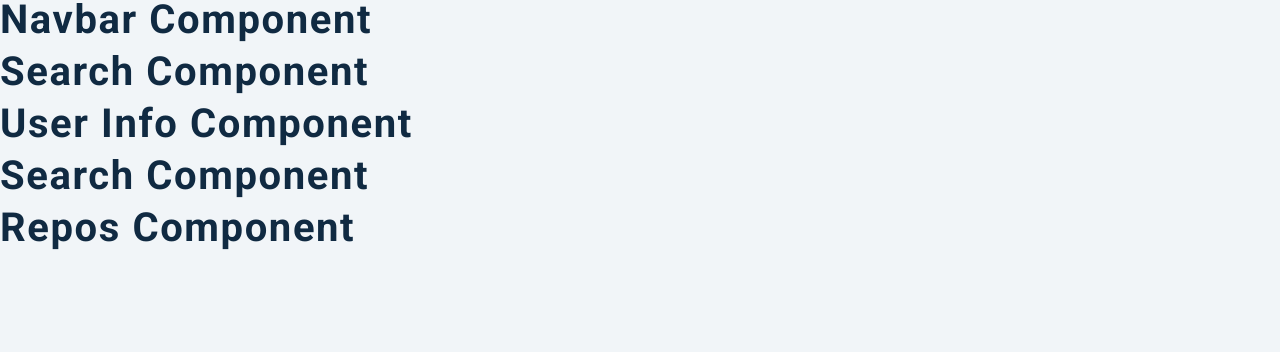
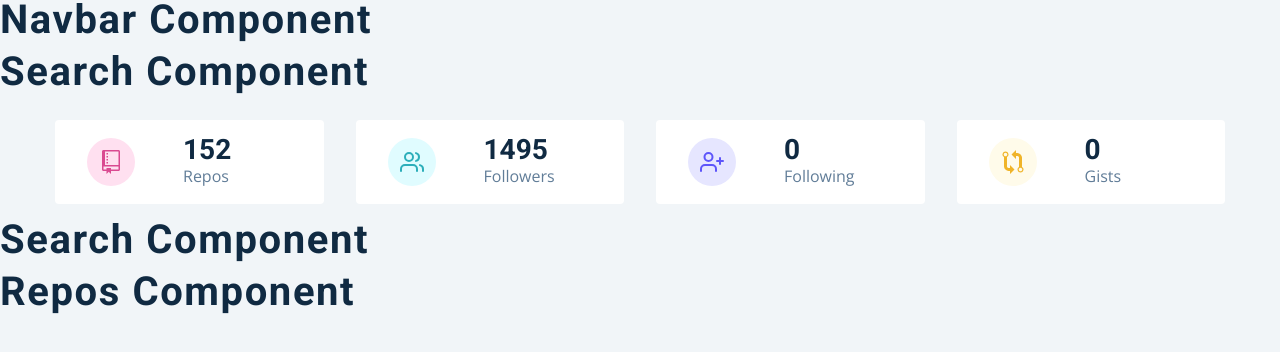
Before and after one commit to elshora97/Github_Users, a React (Create React App) app: page / in a window 1280 px wide. Shown: the top 352 px of the page. Built offline with nearby package versions, Linux system fonts and the light colour scheme.

Commit message:
Added Info Component

```diff
--- a/src/components/Info.js
+++ b/src/components/Info.js
@@ -1,11 +1,61 @@
 import React from "react";
-import { GithubContext } from "../context/context";
+import { GithubContext, useGlobalContext } from "../context/context";
 import styled from "styled-components";
-import { GoRepo, GoGist } from "react-icons/go";
+import { GoRepo, GoGitCompare } from "react-icons/go";
 import { FiUsers, FiUserPlus } from "react-icons/fi";
 
 const UserInfo = () => {
-  return <h2>user info component</h2>;
+  const { githubUser } = useGlobalContext();
+  const { public_repos, public_gists, followers, following } = githubUser;
+
+  const items = [
+    {
+      id: 1,
+      icon: <GoRepo className="icon" />,
+      label: "Repos",
+      value: public_repos,
+      color: "pink",
+    },
+    {
+      id: 2,
+      icon: <FiUsers className="icon" />,
+      label: "followers",
+      value: followers,
+      color: "green",
+    },
+    {
+      id: 1,
+      icon: <FiUserPlus className="icon" />,
+      label: "following",
+      value: following,
+      color: "purple",
+    },
+    {
+      id: 4,
+      icon: <GoGitCompare className="icon" />,
+      label: "Gists",
+      value: public_gists,
+      color: "yellow",
+    },
+  ];
+  return (
+    <section className="section">
+      <Wrapper className="section-center">
+        {items.map((item) => {
+          const { icon, label, value, color } = item;
+          return (
+            <article className="item" key={item.id}>
+              <span className={color}> {icon}</span>
+              <div>
+                <h3>{value}</h3>
+                <p>{label}</p>
+              </div>
+            </article>
+          );
+        })}
+      </Wrapper>
+    </section>
+  );
 };
 
 const Wrapper = styled.section`
--- a/src/context/context.js
+++ b/src/context/context.js
@@ -9,8 +9,14 @@ const rootUrl = "https://api.github.com";
 const GithubContext = React.createContext();
 
 const GithubProvider = ({ children }) => {
+  const [githubUser, setGithubUser] = useState(mockUser);
+  const [repos, setRepos] = useState(mockRepos);
+  const [followers, setFollowers] = useState(mockFollowers);
+
   return (
-    <GithubContext.Provider value={"ss"}>{children}</GithubContext.Provider>
+    <GithubContext.Provider value={{ githubUser, repos, followers }}>
+      {children}
+    </GithubContext.Provider>
   );
 };
 
```
Also changed, not shown: 1 other file (tests, documents, lock files or other folders).
